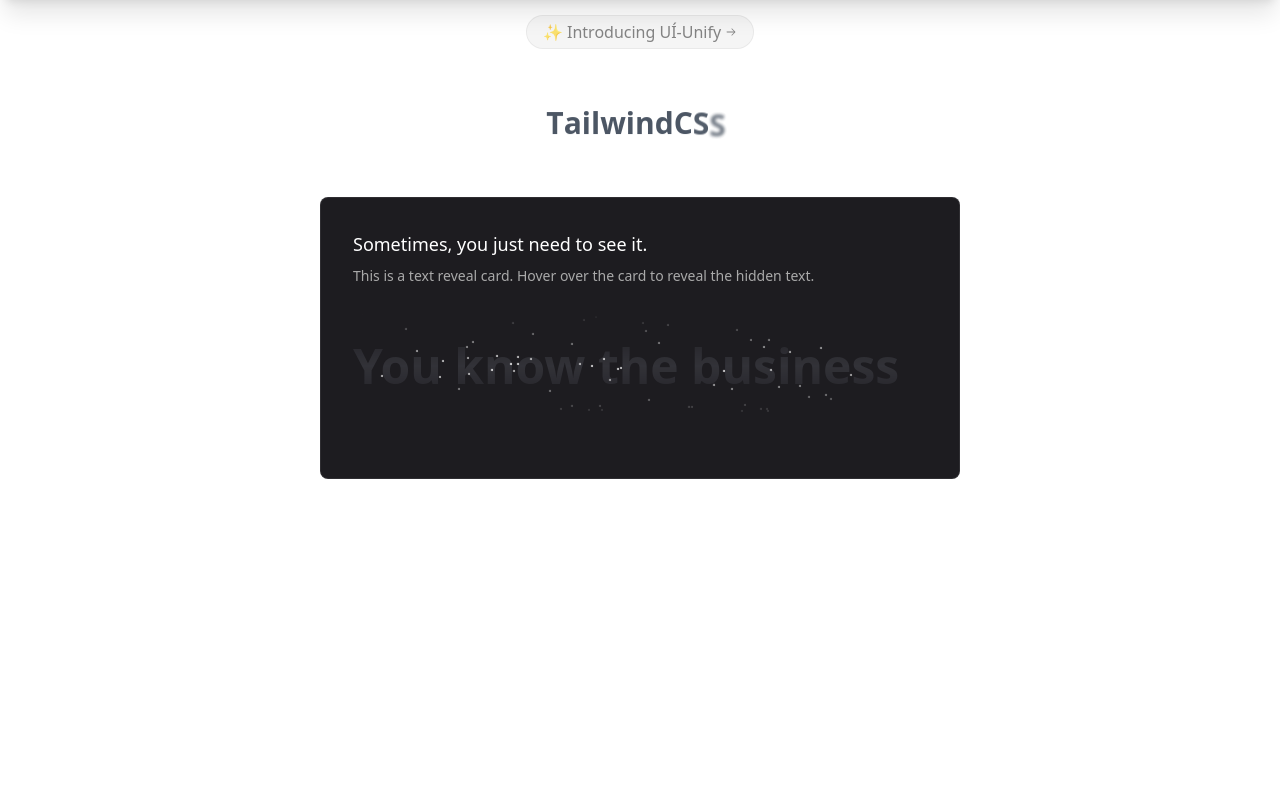
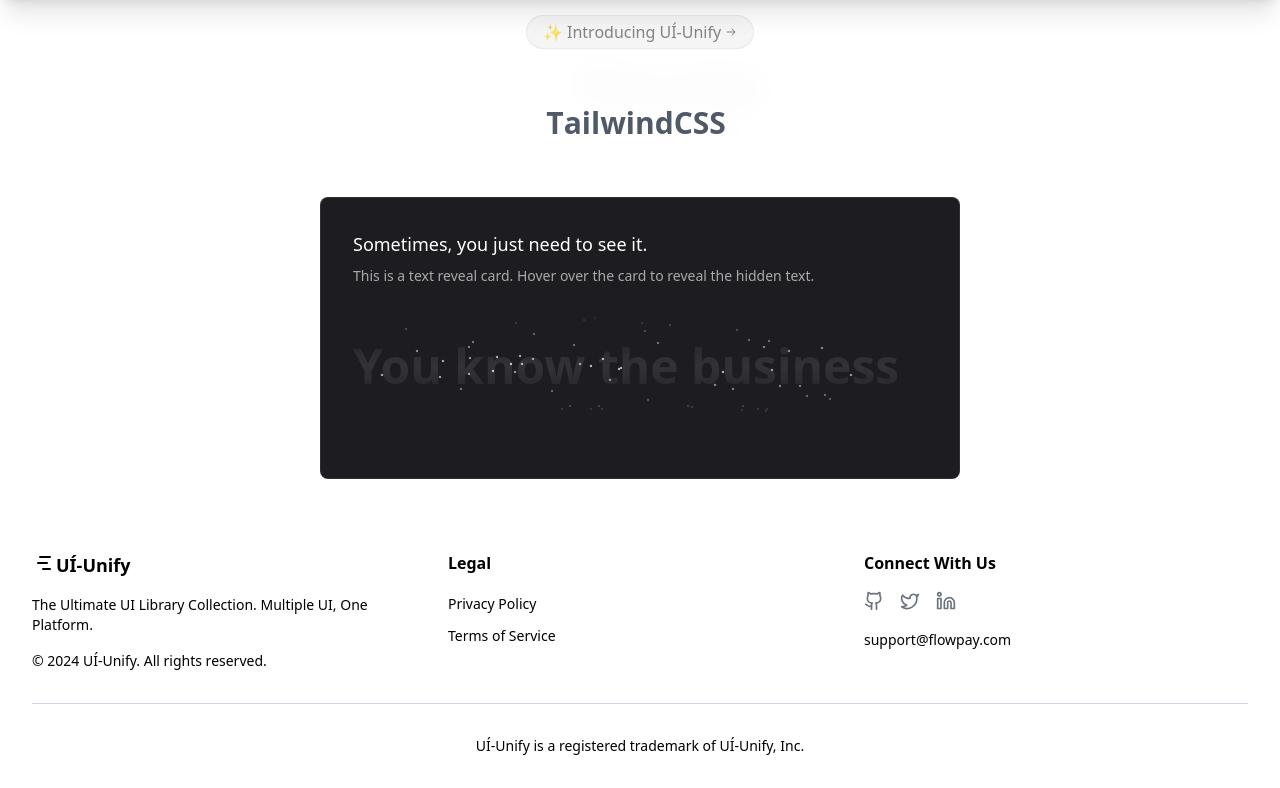
Before and after one commit to rishavchand/ui-unify, a Next.js app: page / in a window 1280 px wide. Shown: the part 1263-2051 px from the top of the page. Before the commit the page ends 1742 px from the top, so only its background shows below. Built offline with nearby package versions, Linux system fonts and the light colour scheme.

Commit message:
feat: add Footer component and integrate into layout; update HeroSection structure

```diff
--- a/app/layout.tsx
+++ b/app/layout.tsx
@@ -3,6 +3,7 @@
 import './globals.css';
 import { ThemeProvider } from '@/components/theme-provider';
 import { Navigation } from '@/components/Navgation';
+import Footer from '@/components/Footer';
 
 const geistSans = Geist({
   variable: '--font-geist-sans',
@@ -37,6 +38,7 @@
         >
           <Navigation />
           <main className="">{children}</main>
+          <Footer/>
         </ThemeProvider>
       </body>
     </html>
--- /dev/null
+++ b/components/Footer.tsx
@@ -0,0 +1,99 @@
+import React from 'react';
+import Link from 'next/link';
+import { Github, Twitter, Linkedin, ChartNoAxesGantt } from 'lucide-react';
+
+
+interface FooterProps {
+  year?: number;
+  email?: string;
+}
+
+const Footer: React.FC<FooterProps> = ({
+  year = new Date().getFullYear(),
+  email = 'support@flowpay.com',
+}) => {
+  return (
+    <footer className=" dark:text-gray-300 py-8  mt-10">
+      <div className="container mx-auto px-6 lg:px-8">
+        <div className="grid grid-cols-1 md:grid-cols-3 gap-8">
+          <div className="space-y-4">
+            <h3 className="text-lg font-semibold flex"><ChartNoAxesGantt />UÍ-Unify</h3>
+            <p className="text-sm">
+            The Ultimate UI Library Collection. Multiple UI, One Platform.
+            </p>
+            <p className="text-sm">© {year} UÍ-Unify. All rights reserved.</p>
+          </div>
+
+          <div>
+            <h4 className="text-md font-semibold mb-4">Legal</h4>
+            <ul className="space-y-2">
+              <li>
+                <Link
+                  href="/privacy"
+                  className="text-sm hover:text-red-500 transition-colors duration-200"
+                >
+                  Privacy Policy
+                </Link>
+              </li>
+              <li>
+                <Link
+                  href="/terms"
+                  className="text-sm hover:text-red-500 transition-colors duration-200"
+                >
+                  Terms of Service
+                </Link>
+              </li>
+            </ul>
+          </div>
+
+          <div>
+            <h4 className="text-md font-semibold mb-4">Connect With Us</h4>
+            <div className="flex space-x-4 mb-4">
+              <a
+                href="https://github.com/pankajkumardev"
+                target="_blank"
+                rel="noopener noreferrer"
+                className="text-gray-500 hover:text-gray-400"
+              >
+                <Github size={20} />
+                <span className="sr-only">GitHub</span>
+              </a>
+              <a
+                href="https://x.com/pankajkumar_dev"
+                target="_blank"
+                rel="noopener noreferrer"
+                className="text-gray-500 hover:text-red-400"
+              >
+                <Twitter size={20} />
+                <span className="sr-only">Twitter</span>
+              </a>
+              <a
+                href="https://linkedin.com/in/Pankajkumardev0"
+                target="_blank"
+                rel="noopener noreferrer"
+                className="text-gray-500 hover:text-red-700"
+              >
+                <Linkedin size={20} />
+                <span className="sr-only">LinkedIn</span>
+              </a>
+            </div>
+            <div>
+              <a
+                href={`mailto:pankajams1234@gmail.com`}
+                className="text-sm hover:underline"
+              >
+                {email}
+              </a>
+            </div>
+          </div>
+        </div>
+
+        <div className="mt-8 pt-8 border-t border-slate-300 text-center text-sm dark:text-gray-200">
+          <p>UÍ-Unify is a registered trademark of UÍ-Unify, Inc.</p>
+        </div>
+      </div>
+    </footer>
+  );
+};
+
+export default Footer;
--- a/components/HeroSection.tsx
+++ b/components/HeroSection.tsx
@@ -177,6 +177,9 @@
           </TextRevealCard>
         </div>
       </div>
+      <div>
+
+      </div>
     </div>
   );
 }
```
